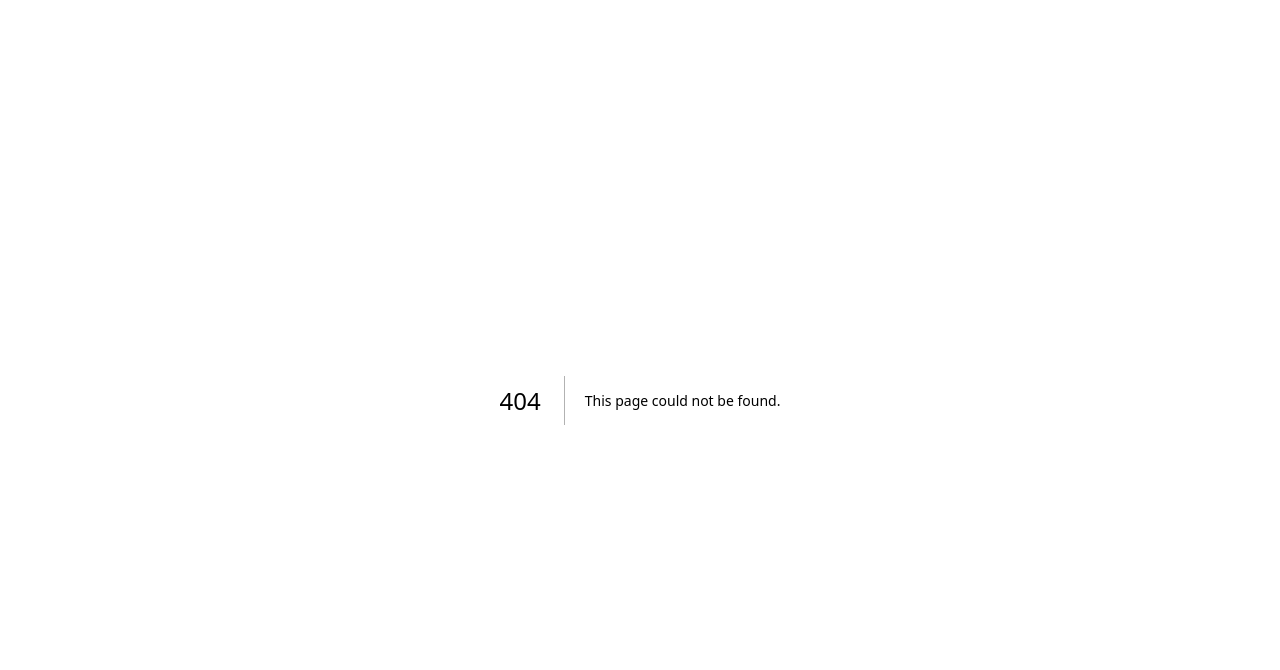
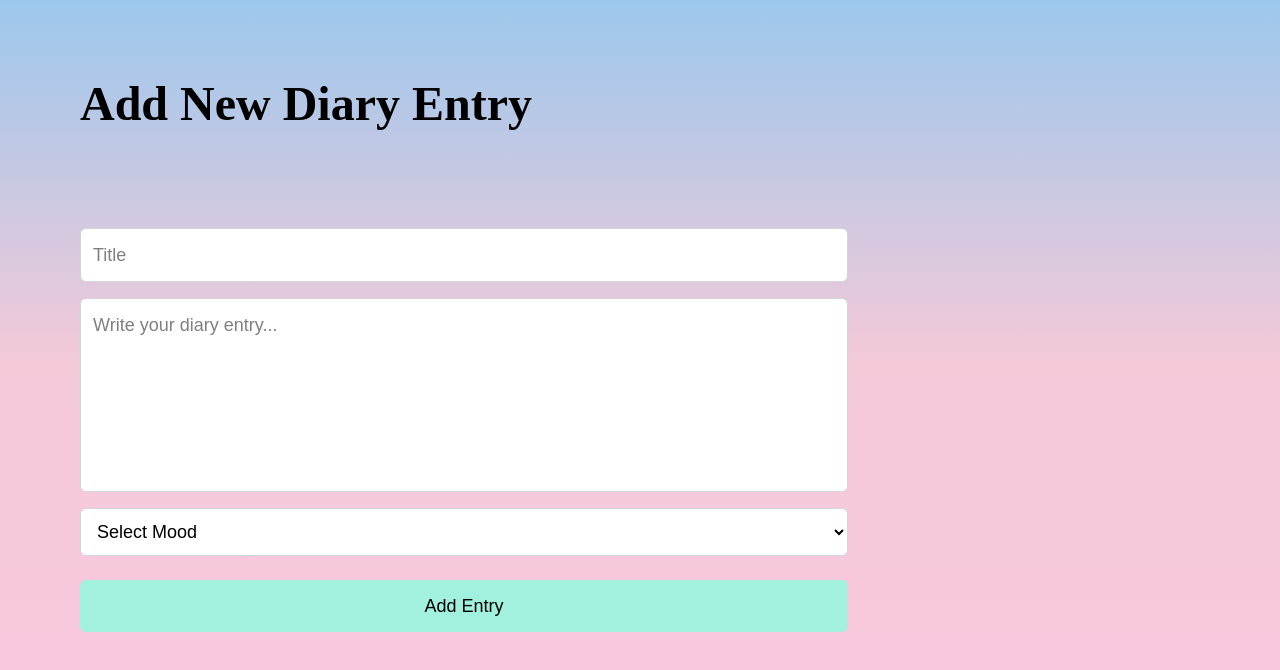
Before and after one commit to soniya-kolvekar/digital-diary, a Next.js app in the folder app-frontend/: page /add in a window 1280 px wide. Before the commit this address had no page. Shown: the top 670 px of the page. Built offline with nearby package versions, Linux system fonts and the light colour scheme.

Commit message:
add entries

```diff
--- /dev/null
+++ b/app-frontend/app/add/page.js
@@ -0,0 +1,105 @@
+"use client";
+
+import { useState } from "react";
+
+export default function AddEntryPage() {
+  const [title, setTitle] = useState("");
+  const [content, setContent] = useState("");
+  const [mood, setMood] = useState("");
+  const [message, setMessage] = useState("");
+
+  async function handleSubmit(e) {
+    e.preventDefault();
+
+    const res = await fetch("http://localhost:8000/entry/add", {
+      method: "POST",
+      headers: {
+        "Content-Type": "application/json",
+
+        // IMPORTANT → C++ backend expects Authorization: Bearer <uid>
+        "Authorization": "Bearer testuser"
+      },
+      body: JSON.stringify({
+        title,
+        content,
+        mood,
+        date: new Date().toISOString(),
+      }),
+    });
+
+    if (res.ok) {
+      setMessage("Entry added successfully!");
+      setTitle("");
+      setContent("");
+      setMood("");
+    } else {
+      setMessage("Failed to add entry.");
+    }
+  }
+
+  return (
+    <div
+      style={{
+        background:
+          "linear-gradient(to bottom, #9cc8edff 0%, #F3C9D8 45%, #FBC7E0 100%)",
+      }}
+      className="min-h-screen"
+    >
+      <h1 className="text-5xl font-bold ml-20 text-black font-[marcellus] py-20">
+        Add New Diary Entry
+      </h1>
+
+      <form
+        onSubmit={handleSubmit}
+        className="flex flex-col gap-4 mt-5 ml-20 w-[60%]"
+      >
+        <input
+          type="text"
+          value={title}
+          placeholder="Title"
+          onChange={(e) => setTitle(e.target.value)}
+          required
+          className="text-black p-3 text-lg border border-gray-300 rounded-md bg-white"
+        />
+
+        <textarea
+          value={content}
+          placeholder="Write your diary entry..."
+          onChange={(e) => setContent(e.target.value)}
+          required
+          rows={6}
+          className="text-black p-3 text-lg border border-gray-300 rounded-md bg-white resize-none"
+        />
+
+        <select
+          value={mood}
+          onChange={(e) => setMood(e.target.value)}
+          required
+          className="text-black p-3 text-lg border border-gray-300 rounded-md bg-white"
+        >
+          <option value="">Select Mood</option>
+          <option value="happy">😊 Happy</option>
+          <option value="sad">😔 Sad</option>
+          <option value="angry">😡 Angry</option>
+          <option value="excited">🤩 Excited</option>
+          <option value="stressed">😫 Stressed</option>
+        </select>
+
+        <button
+          type="submit"
+          className="p-3 text-lg rounded-md mt-2"
+          style={{
+            backgroundColor: "#a1f1deff",
+            color: "black",
+          }}
+        >
+          Add Entry
+        </button>
+      </form>
+
+      {message && (
+        <p className="ml-20 mt-4 text-green-700 font-bold text-lg">{message}</p>
+      )}
+    </div>
+  );
+}
--- a/app-frontend/app/page.js
+++ b/app-frontend/app/page.js
@@ -7,32 +7,40 @@ export default function Login() {
   const [password, setPassword] = useState("");
 
   return (
-   <div className="md:flex flex-row flex-col bg-white dark:bg-black md:h-screen  md:mt-10 -mt-40 ">
+<div className="flex flex-row bg-gradient-to-b from-[#C8E0F5] via-[#F3C9D8] to-[#FBC7E0]">
+   <div className="md:flex flex-row flex-col   md:h-screen   md:mt-10 -mt-40 ">
 
-                     <div className="md:ml-130 ml-10">  <h1 className="text-black dark:text-white text-3xl font-bold  md:mt-25 mt-90 font-[marcellus] ">Digital Diary</h1></div>
-                   <div className="md:-ml-63 ml-11"> <h6 className="text-gray-700 dark:text-gray-500 md:mt-38 mt-5  font-[lato]">Enter your email and password</h6></div>
+                     <div className="md:ml-140 ml-10 flex  justify-items items-center">  <h1 className="text-black text-3xl font-bold -mt-180  font-[marcellus] -mx-60 ">Digital Diary</h1></div>
+                   <div className="md:-ml-63 ml-11"> <h6 className="text-gray-700 md:mt-38 mt-5  font-[lato] ">Enter your email and password</h6></div>
                     <div className="flex flex-col md:-ml-56 ml-10">
-                        <input className="md:w-90 w-70 h-13 bg-gray-300 text-black rounded-[5px] md:mt-50 mt-5 px-7 "type="email"placeholder="Email*" onChange={(e) => setEmail(e.target.value)}
+                        <input className="md:w-90 w-70 h-13 bg-[#E3E8F0] text-black rounded-[5px] md:mt-50 mt-5 px-7 "type="email"placeholder="Email*" onChange={(e) => setEmail(e.target.value)}
                         />
-                         <input className="md:w-90 w-70 h-13 bg-gray-300 text-black rounded-[5px] mt-5 items-center justify-center px-7 " type="password"placeholder="xxxxxx"onChange={(e)=>setPassword(e.target.value)}
+                         <input className="md:w-90 w-70 h-13 bg-[#E3E8F0] text-black rounded-[5px] mt-5 items-center justify-center px-7 " type="password"placeholder="xxxxxx"onChange={(e)=>setPassword(e.target.value)}
                        />
-                        <button className="md:w-50 w-40 h-13 bg-gray-800 rounded-[5px] mt-5 text-white  justify-center items-center md:mx-20  hover:bg-[#7b4c2b]"onClick={async(event)=>{
+                        <button className="md:w-50 w-40 h-13 bg-[#ECA49C]  rounded-[5px] mt-5 text-black hover:text-white justify-center items-center md:mx-20  hover:bg-[#7b4c2b]"onClick={async(event)=>{
                           console.log(email,password);
                           await login (email,password);
                         }}>Login
                       </button>
-                      <button className="md:w-50 w-40 h-13 bg-gray-800 rounded-[5px] mt-5 text-white  justify-center items-center md:mx-20   hover:bg-[#7b4c2b]"onClick={async(event)=>{
+                      <button className="md:w-50 w-40 h-13  bg-[#ECA49C] rounded-[5px] mt-5 text-black hover:text-white justify-center items-center md:mx-20   hover:bg-[#7b4c2b]"onClick={async(event)=>{
                           console.log(email,password);
                           await createAccount (email,password);
                        0 }}>Sign Up
                       </button>
-                      <button className="md:w-50 w-50 h-13 bg-gray-800 rounded-[5px] mt-5  text-white justify-center items-center md:mx-20 hover:bg-[#7b4c2b]"onClick={async(event)=>{
+                      <button className="md:w-50 w-50 h-13 bg-[#ECA49C] rounded-[5px] mt-5  text-black hover:text-white justify-center items-center md:mx-20 hover:bg-[#7b4c2b]"onClick={async(event)=>{
                           console.log(email,password);
                           await resetEmail(email,password);
                         }}>Send Reset Email
                       </button>
-                       <div className=" flex flex-row ">  <h6 className="text-gray-700 dark:text-gray-500 md:ml-0 ml-2 mt-5 "> Don't have an account?</h6><h6 className="text-red-500 underline mt-5 ml-2"> Register Now!</h6></div>
+
+                       <div className=" flex flex-row ">  <h6 className="text-gray-700 md:ml-0 ml-2 mt-5 "> Don't have an account?</h6><h6 className="text-red-500 underline mt-5 ml-2"> Register Now!</h6></div>
+
                     </div>
+
            </div>
+            <div className="flex flex-row mx-10 ">   <img src="https://images.squarespace-cdn.com/content/v1/64acedcb87ea253648175060/06ec9fc6-ccee-40f8-a3a6-b10101a47da2/Self-Love-Digital-Journal.jpg?format=2500w"className="h-130 w-130 mt-35"/></div>
+
+           </div>
+
   );
 }
--- a/app-frontend/firebase.js
+++ b/app-frontend/firebase.js
@@ -15,6 +15,8 @@ const firebaseConfig = {
   storageBucket: process.env.NEXT_PUBLIC_FIREBASE_STORAGE_BUCKET,
   messagingSenderId: process.env.NEXT_PUBLIC_FIREBASE_MESSAGING_SENDER_ID,
   appId: process.env.NEXT_PUBLIC_FIREBASE_APP_ID,
+
+
 };
 
 // Initialize Firebase
--- a/app-frontend/package.json
+++ b/app-frontend/package.json
@@ -10,7 +10,7 @@
   },
   "dependencies": {
     "firebase": "^12.6.0",
-    "next": "16.0.6",
+    "next": "^16.0.7",
     "react": "19.2.0",
     "react-dom": "19.2.0"
   },
```
Also changed, not shown: app-frontend/app/delete/page.js (added, +95 -0 lines), 1 other file (tests, documents, lock files or other folders).
